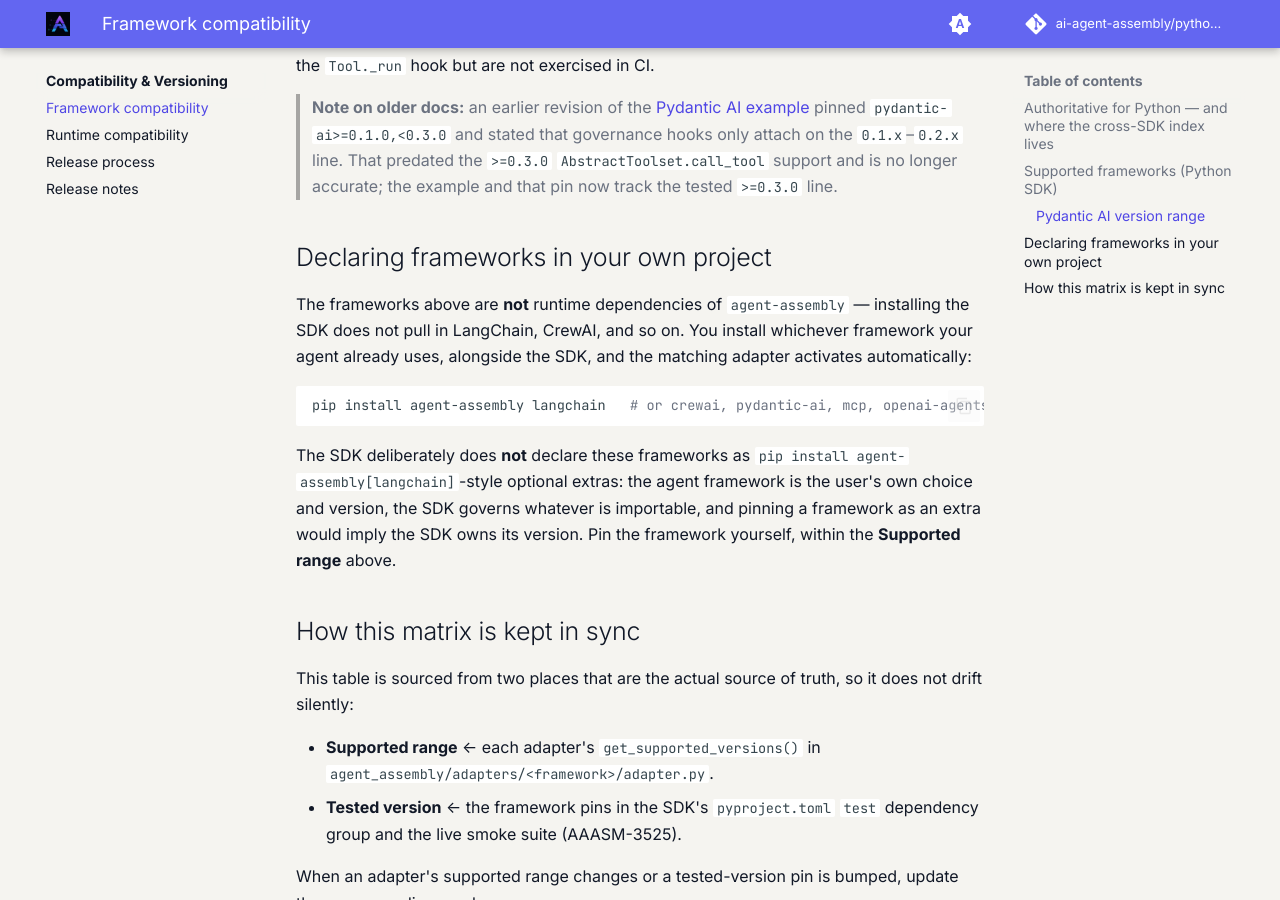
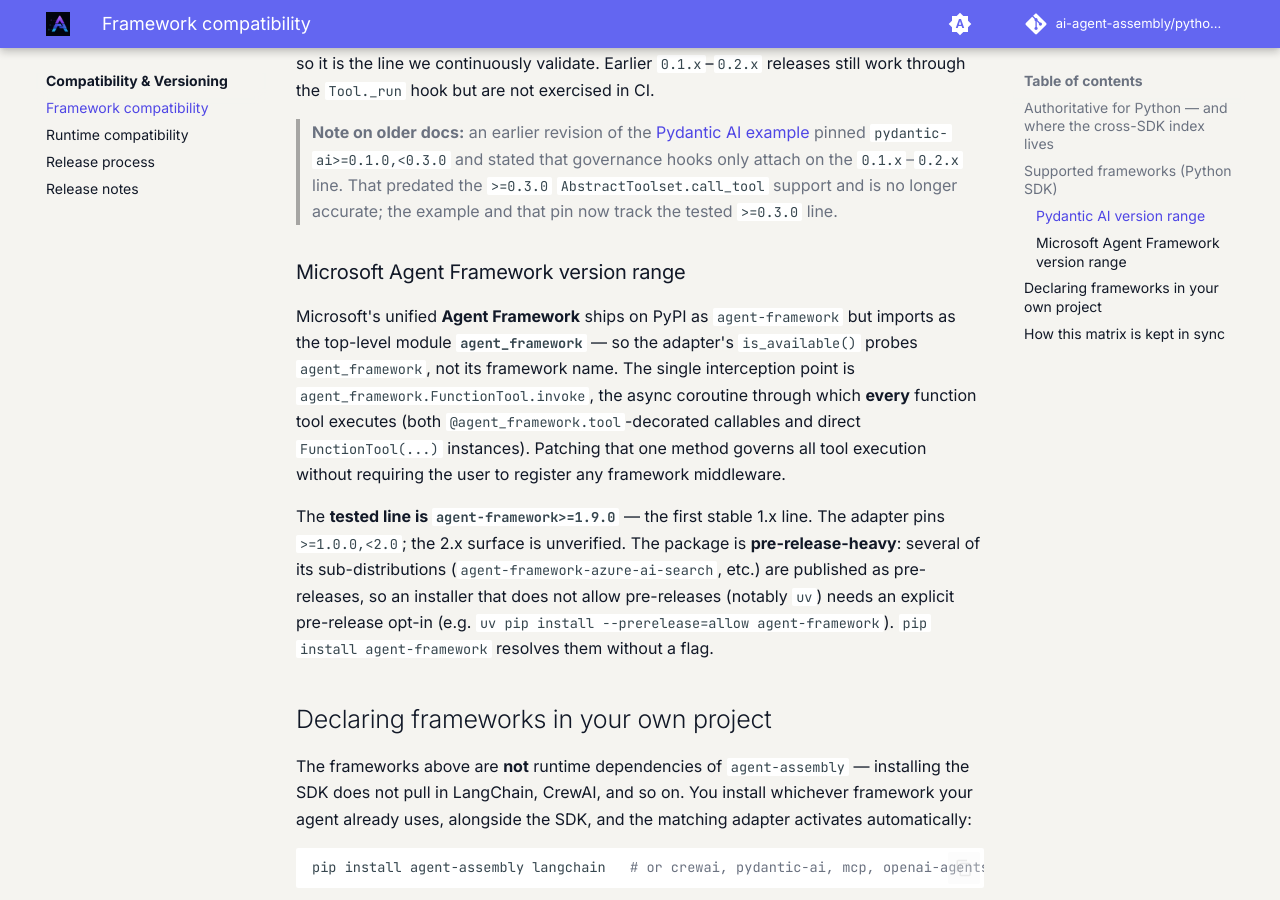
Before and after one commit to AI-agent-assembly/python-sdk, an MkDocs documentation site: the page built from docs/compatibility/frameworks.md, in a window 1280 px wide and 900 px high, scrolled down 2397 px. Built offline with MkDocs 1.6.1 and Material for MkDocs 9.7.7, drawn with Linux system fonts in a browser that asks for light colours; comment, search, counter and statistics services are not loaded; the version menu is left out; some of the changed text lies outside the part shown.

Commit message:
📝 (docs): Document Microsoft Agent Framework support
Add the Microsoft Agent Framework row to the README and compatibility tables,
note the `agent-framework` (PyPI) vs `agent_framework` (import) split, the
`FunctionTool.invoke` hook point, and the pre-release install caveat (uv needs
`--prerelease=allow`). Link the framework-support status row to the new example.

Refs AAASM-3538

Co-Authored-By: Claude Opus 4.8 (1M context) <noreply@anthropic.com>

```diff
--- a/docs/compatibility/frameworks.md
+++ b/docs/compatibility/frameworks.md
@@ -50,6 +50,7 @@ to work but are not continuously tested.
 | Google ADK | `google.adk` | `agent_assembly.adapters.google_adk` | `>=1.0.0,<2.0` | `1.x` line |
 | MCP | `mcp` | `agent_assembly.adapters.mcp` | `>=1.0.0` | `1.27.x` |
 | OpenAI Agents | `agents` | `agent_assembly.adapters.openai_agents` | `>=0.1.0` | `0.17.x` |
+| Microsoft Agent Framework | `agent_framework` | `agent_assembly.adapters.microsoft_agent_framework` | `>=1.0.0,<2.0` | `1.9.x` — see [note below](#microsoft-agent-framework-version-range) |
 
 !!! note "Adapter present vs. example present"
     Every framework above has an adapter that is implemented and registered —
@@ -75,6 +76,23 @@ work through the `Tool._run` hook but are not exercised in CI.
 > and stated that governance hooks only attach on the `0.1.x`–`0.2.x` line. That
 > predated the `>=0.3.0` `AbstractToolset.call_tool` support and is no longer accurate;
 > the example and that pin now track the tested `>=0.3.0` line.
+
+### Microsoft Agent Framework version range
+
+Microsoft's unified **Agent Framework** ships on PyPI as `agent-framework` but imports
+as the top-level module **`agent_framework`** — so the adapter's `is_available()` probes
+`agent_framework`, not its framework name. The single interception point is
+`agent_framework.FunctionTool.invoke`, the async coroutine through which **every**
+function tool executes (both `@agent_framework.tool`-decorated callables and direct
+`FunctionTool(...)` instances). Patching that one method governs all tool execution
+without requiring the user to register any framework middleware.
+
+The **tested line is `agent-framework>=1.9.0`** — the first stable 1.x line. The adapter
+pins `>=1.0.0,<2.0`; the 2.x surface is unverified. The package is **pre-release-heavy**:
+several of its sub-distributions (`agent-framework-azure-ai-search`, etc.) are published
+as pre-releases, so an installer that does not allow pre-releases (notably `uv`) needs an
+explicit pre-release opt-in (e.g. `uv pip install --prerelease=allow agent-framework`).
+`pip install agent-framework` resolves them without a flag.
 
 ## Declaring frameworks in your own project
 
```
Also changed, not shown: README.md (+2 -1 lines), docs/examples/framework-support.md (+1 -0 lines).
